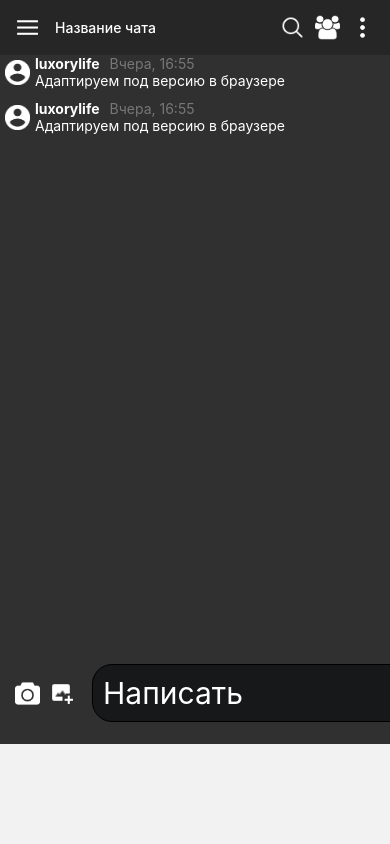
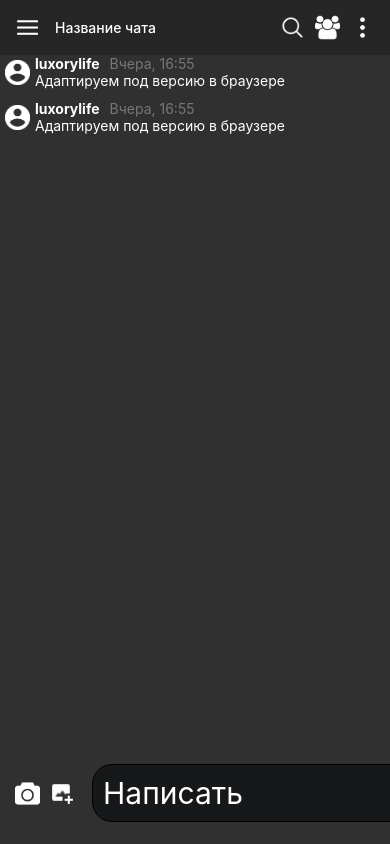
Before and after one commit to ponchik009/TULAHACK-CHAT-MOBILE, a React Native app: screen /Home in a window 390 px wide. Built offline with nearby package versions, Linux system fonts and the light colour scheme.

Commit message:
height fix

```diff
--- a/pages/MainPage/MainPage.tsx
+++ b/pages/MainPage/MainPage.tsx
@@ -1,26 +1,16 @@
 import "react-native-gesture-handler";
 import React from "react";
 import {
-  SafeAreaView,
   StyleSheet,
-  Text,
-  Dimensions,
-  View,
-  Image,
-  TextInput,
   ScrollView,
 } from "react-native";
 import Swipeable from "react-native-gesture-handler/Swipeable";
 import LeftSideBar from "../../components/SideBar/LeftSideBar";
 import RightSideBar from "../../components/SideBar/RightSideBar";
-import { TouchableHighlight } from "react-native-gesture-handler";
 import Message from "../../components/Message";
 import { useInput } from "../../hooks/useInput";
 import AppBar from "../../components/Appbar";
 import BottomBar from "../../components/BottomBar";
-
-const width = Dimensions.get("window").width; //full width
-const height = Dimensions.get("window").height; //full height
 
 interface IMainProps {
   handleAuthPageOpen: () => void;
@@ -45,66 +35,17 @@ const MainPage: React.FC<IMainProps> = ({ navigation }: any) => {
       overshootLeft={false}
       overshootRight={false}
       ref={sideBarRef}
+      containerStyle={{ flexDirection: 'column', flex: 1, backgroundColor: '#f00' }}
+      childrenContainerStyle={{ flex: 1 }}
     >
-      <SafeAreaView style={styles.container}>
-        <AppBar sideBarRef={sideBarRef} />
-        <ScrollView style={{ flex: 1, backgroundColor: "#303030" }}>
-          <Message />
-          <Message />
-        </ScrollView>
-        <BottomBar message={message} />
-      </SafeAreaView>
+      <AppBar sideBarRef={sideBarRef} />
+      <ScrollView contentContainerStyle={{ flex: 1, flexGrow: 12 }} style={{ flex: 1, backgroundColor: "#303030" }}>
+        <Message />
+        <Message />
+      </ScrollView>
+      <BottomBar message={message} />
+
     </Swipeable>
   );
 };
-const styles = StyleSheet.create({
-  container: {
-    backgroundColor: "#181A1B",
-    width: width,
-    height: height - 100,
-  },
-  appBar: {
-    width: "100%",
-    flexDirection: "row",
-    alignItems: "center",
-    backgroundColor: "#262626",
-    padding: 10,
-  },
-  appBar__menu: {
-    marginRight: 10,
-  },
-
-  chatName: {
-    flex: 1,
-    color: "#fff",
-    fontWeight: "500",
-  },
-
-  bottomBar: {
-    width: "100%",
-    flexDirection: "row",
-    backgroundColor: "#303030",
-    alignItems: "center",
-    padding: 10,
-  },
-  buttonImageIconStyle: {
-    padding: 10,
-    margin: 5,
-    height: 25,
-    width: 25,
-  },
-  input: {
-    flex: 1,
-    fontSize: 30,
-    margin: 12,
-    borderWidth: 1,
-    padding: 10,
-    color: "#fff",
-    backgroundColor: "#161819",
-    borderRadius: 20,
-    display: "flex",
-    alignItems: "center",
-    justifyContent: "center",
-  },
-});
 export default MainPage;
```
